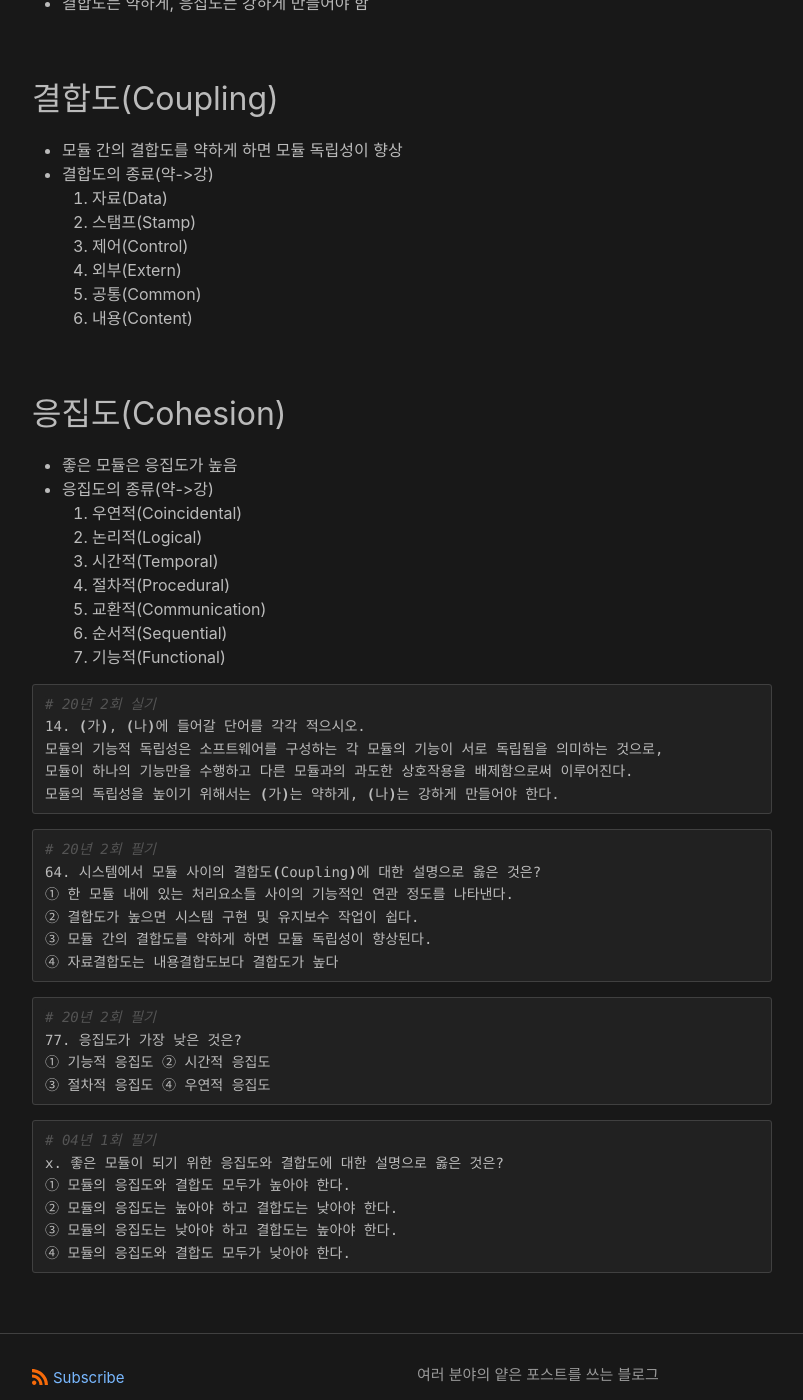
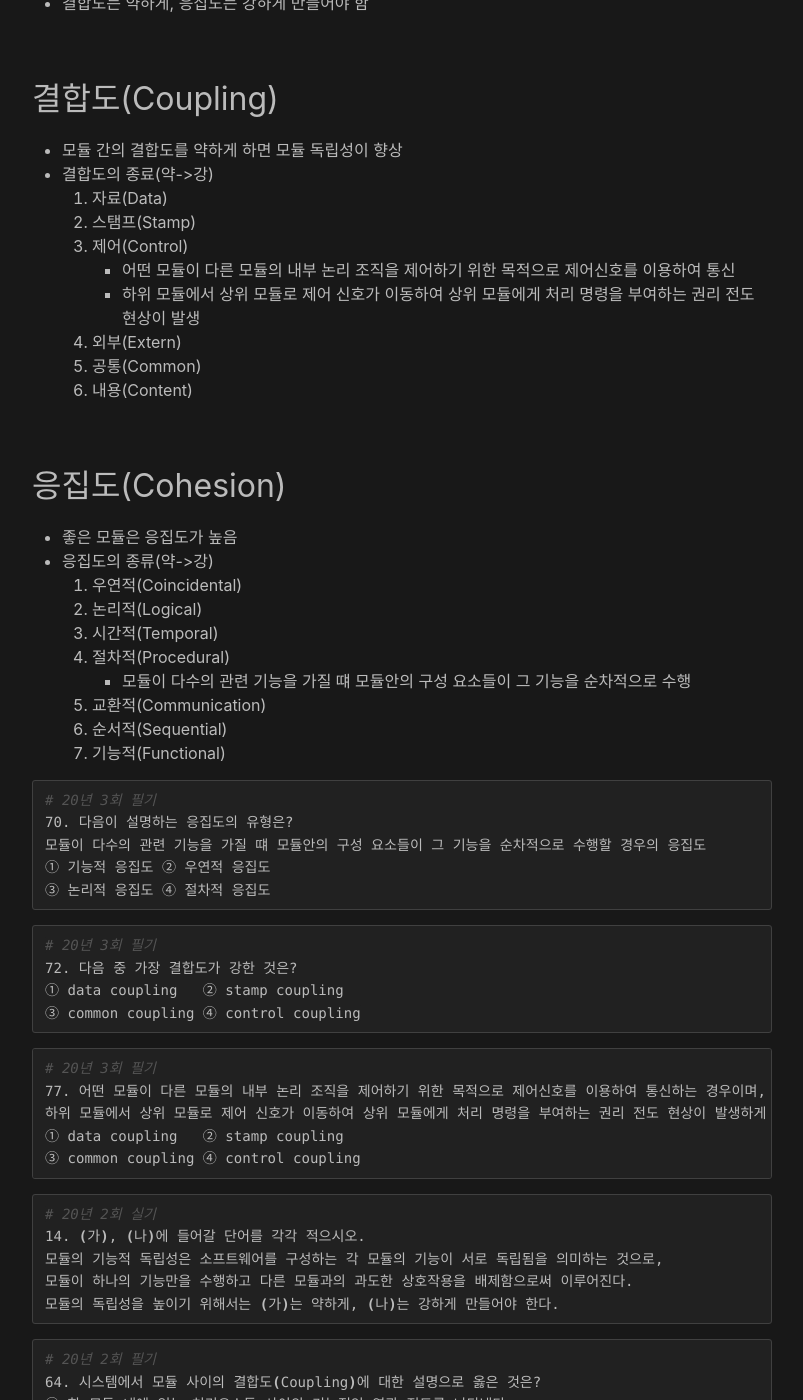
Before and after one commit to jtrimind/jtrimind.github.io, a Jekyll site: the page built from 정보처리기사/_posts/2020-08-07-coupling-cohesion.md, in a window 1280 px wide and 1400 px high, scrolled down 405 px. Shown: the whole window, without its empty margins (238-1041 px from the left). Built offline with Jekyll 4.4.1, drawn with Linux system fonts in a browser that asks for light colours; comment, search, counter and statistics services are not loaded.

Commit message:
Update coupling-cohesion

````diff
--- a/정보처리기사/_posts/2020-08-07-coupling-cohesion.md
+++ b/정보처리기사/_posts/2020-08-07-coupling-cohesion.md
@@ -14,6 +14,8 @@ title: "[정보처리기사] 결합도(Coupling), 응집도(Cohesion), 모듈의
   1. 자료(Data)
   2. 스탬프(Stamp)
   3. 제어(Control)
+    - 어떤 모듈이 다른 모듈의 내부 논리 조직을 제어하기 위한 목적으로 제어신호를 이용하여 통신
+    - 하위 모듈에서 상위 모듈로 제어 신호가 이동하여 상위 모듈에게 처리 명령을 부여하는 권리 전도 현상이 발생
   4. 외부(Extern)
   5. 공통(Common)
   6. 내용(Content)
@@ -25,9 +27,33 @@ title: "[정보처리기사] 결합도(Coupling), 응집도(Cohesion), 모듈의
   2. 논리적(Logical)
   3. 시간적(Temporal)
   4. 절차적(Procedural)
+    - 모듈이 다수의 관련 기능을 가질 떄 모듈안의 구성 요소들이 그 기능을 순차적으로 수행
   5. 교환적(Communication)
   6. 순서적(Sequential)
   7. 기능적(Functional)
+
+```bash
+# 20년 3회 필기
+70. 다음이 설명하는 응집도의 유형은?
+모듈이 다수의 관련 기능을 가질 떄 모듈안의 구성 요소들이 그 기능을 순차적으로 수행할 경우의 응집도
+① 기능적 응집도 ② 우연적 응집도
+③ 논리적 응집도 ④ 절차적 응집도
+```
+
+```bash
+# 20년 3회 필기
+72. 다음 중 가장 결합도가 강한 것은?
+① data coupling   ② stamp coupling
+③ common coupling ④ control coupling
+```
+
+```bash
+# 20년 3회 필기
+77. 어떤 모듈이 다른 모듈의 내부 논리 조직을 제어하기 위한 목적으로 제어신호를 이용하여 통신하는 경우이며,
+하위 모듈에서 상위 모듈로 제어 신호가 이동하여 상위 모듈에게 처리 명령을 부여하는 권리 전도 현상이 발생하게 되는 결합도는?
+① data coupling   ② stamp coupling
+③ common coupling ④ control coupling
+```
 
 ```bash
 # 20년 2회 실기
````
